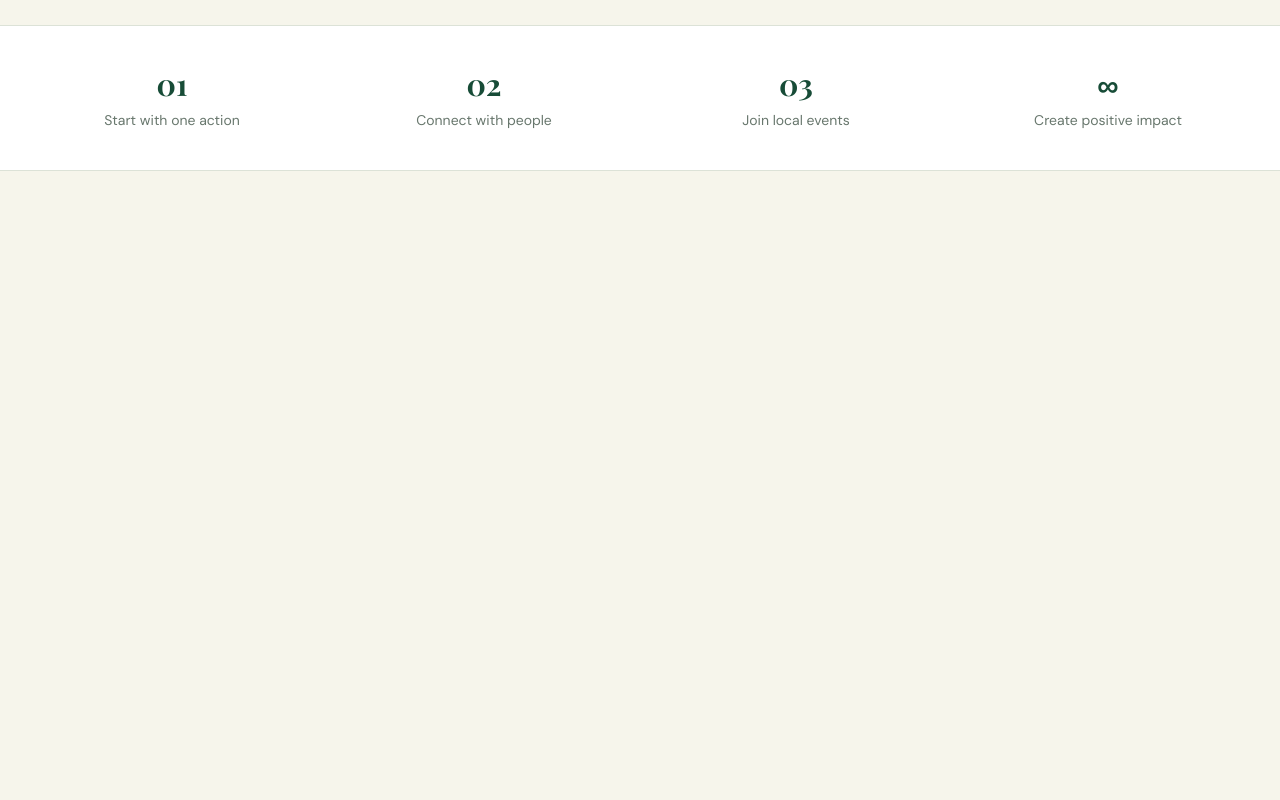
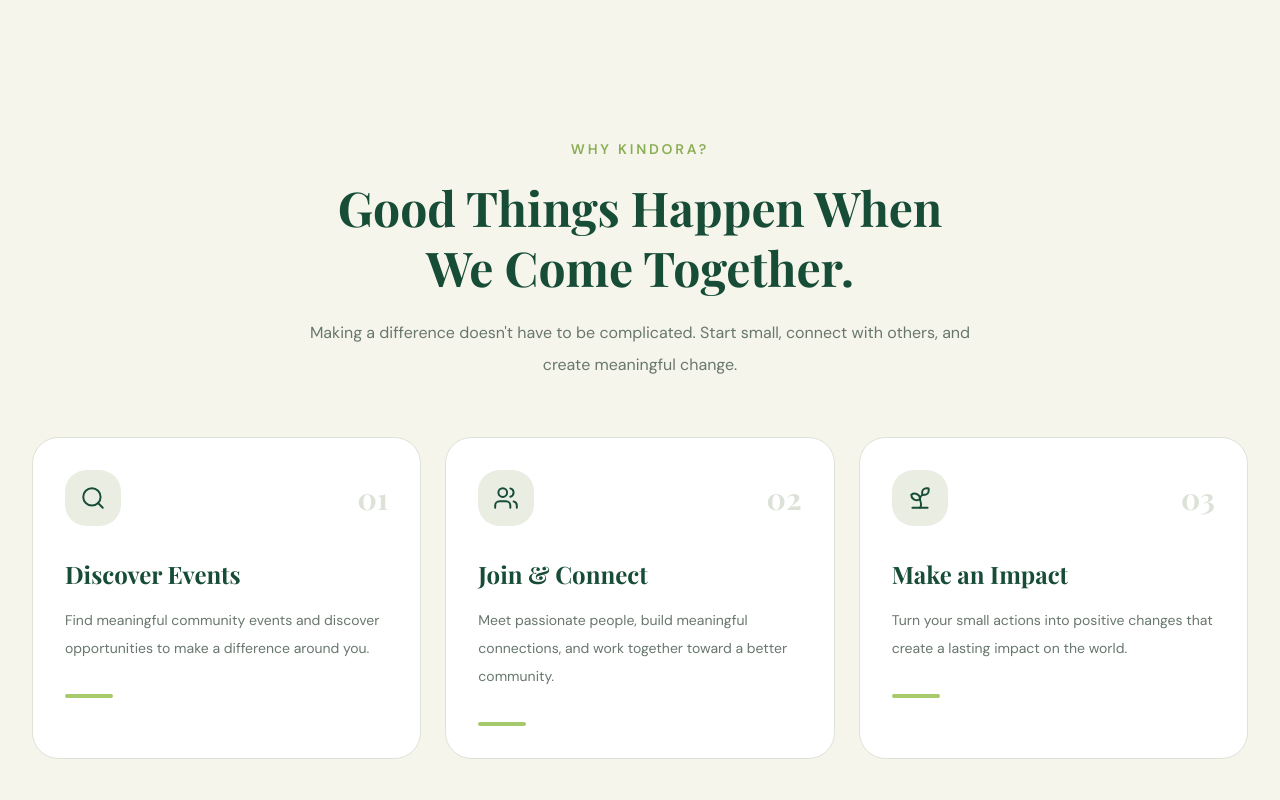
Before and after one commit to md-rakib-hasan1/kindora-client, a Next.js app: page / in a window 1280 px wide. Shown: the part 780-1580 px from the top of the page. Before the commit the page ends 951 px from the top, so only its background shows below. Built offline with nearby package versions, Linux system fonts and the light colour scheme; a web font is replaced by a local one.

Commit message:
feat: add homepage features section

```diff
--- a/src/app/page.tsx
+++ b/src/app/page.tsx
@@ -1,4 +1,5 @@
 
+import FeaturesSection from "@/components/home/FeaturesSection";
 import Image from "next/image";
 import Link from "next/link";
 
@@ -95,6 +96,8 @@ const Home = () => {
         </div>
       </section>
 
+      <FeaturesSection />
+
       {/* Impact Statistics */}
       <section className="border-y border-[#DCE2D7] bg-white">
         <div className="mx-auto grid max-w-7xl grid-cols-2 gap-8 px-5 py-10 text-center md:grid-cols-4 lg:px-8">
--- /dev/null
+++ b/src/components/home/FeaturesSection.tsx
@@ -0,0 +1,86 @@
+
+import { Search, Users, Sprout } from "lucide-react";
+
+const features = [
+  {
+    number: "01",
+    icon: Search,
+    title: "Discover Events",
+    description:
+      "Find meaningful community events and discover opportunities to make a difference around you.",
+  },
+  {
+    number: "02",
+    icon: Users,
+    title: "Join & Connect",
+    description:
+      "Meet passionate people, build meaningful connections, and work together toward a better community.",
+  },
+  {
+    number: "03",
+    icon: Sprout,
+    title: "Make an Impact",
+    description:
+      "Turn your small actions into positive changes that create a lasting impact on the world.",
+  },
+];
+
+const FeaturesSection = () => {
+  return (
+    <section className="bg-[#F6F5EB] px-5 py-20 lg:px-8 lg:py-28">
+      <div className="mx-auto max-w-7xl">
+        {/* Section Heading */}
+        <div className="mx-auto mb-14 max-w-2xl text-center">
+          <span className="text-sm font-semibold tracking-[0.2em] text-[#8AAE55] uppercase">
+            Why Kindora?
+          </span>
+
+          <h2 className="mt-4 font-heading text-4xl leading-tight font-bold text-[#174C37] sm:text-5xl">
+            Good Things Happen When We Come Together.
+          </h2>
+
+          <p className="mt-5 text-base leading-8 text-[#68776D]">
+            Making a difference doesn't have to be complicated. Start small,
+            connect with others, and create meaningful change.
+          </p>
+        </div>
+
+        {/* Feature Cards */}
+        <div className="grid gap-6 md:grid-cols-3">
+          {features.map((feature) => {
+            const Icon = feature.icon;
+
+            return (
+              <div
+                key={feature.number}
+                className="group rounded-3xl border border-[#DCE2D7] bg-white p-8 transition-all duration-300 hover:-translate-y-2 hover:border-[#A5C96B] hover:shadow-xl"
+              >
+                <div className="flex items-center justify-between">
+                  <div className="flex h-14 w-14 items-center justify-center rounded-2xl bg-[#E9EDE2] text-[#174C37] transition-colors group-hover:bg-[#174C37] group-hover:text-white">
+                    <Icon size={26} strokeWidth={1.8} />
+                  </div>
+
+                  <span className="font-heading text-3xl font-bold text-[#DCE2D7]">
+                    {feature.number}
+                  </span>
+                </div>
+
+                <h3 className="mt-8 font-heading text-2xl font-bold text-[#174C37]">
+                  {feature.title}
+                </h3>
+
+                <p className="mt-4 text-sm leading-7 text-[#68776D]">
+                  {feature.description}
+                </p>
+
+                <div className="mt-8 h-1 w-12 rounded-full bg-[#A5C96B] transition-all duration-300 group-hover:w-20" />
+              </div>
+            );
+          })}
+        </div>
+      </div>
+    </section>
+  );
+};
+
+export default FeaturesSection;
```
